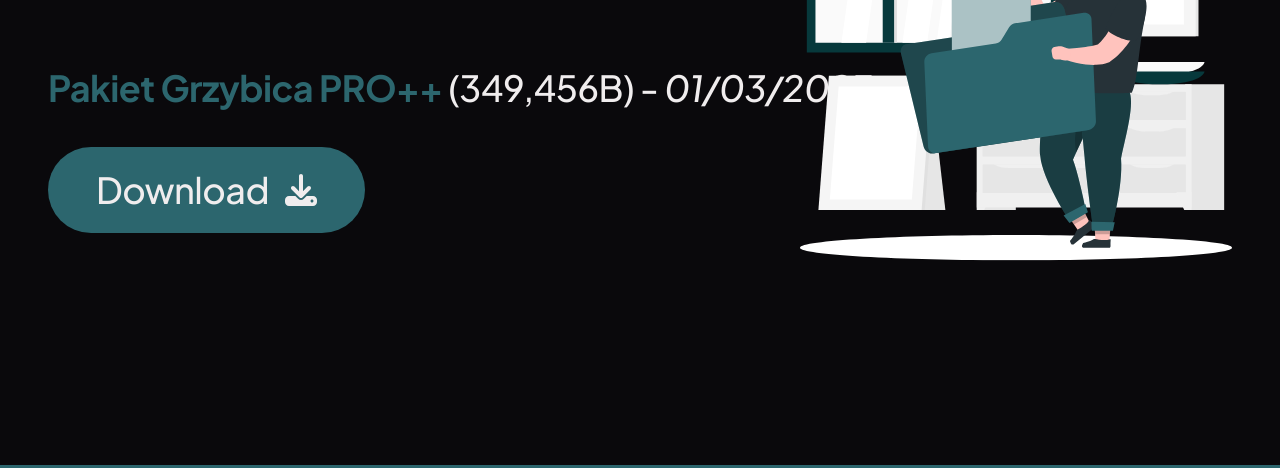
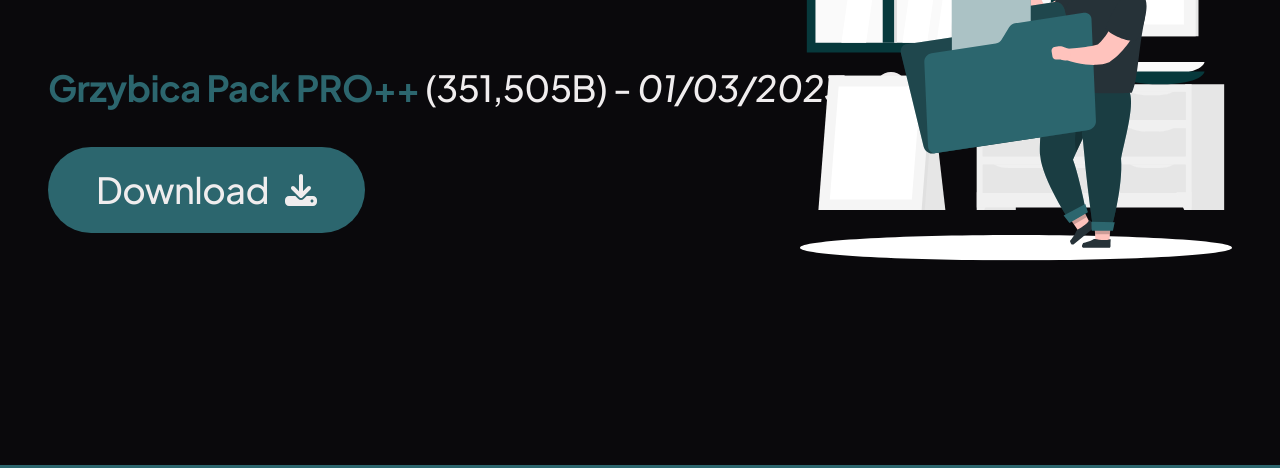
Before and after one commit to MuchaSsak/Grzybica, a website with bundled scripts: page index.html in a window 1280 px wide. Shown: the part 3279-3747 px from the top of the page. Built offline with nearby package versions, Linux system fonts and the light colour scheme; files whose address does not match are found by name.

Commit message:
Commit 1.0.1

```diff
--- a/index.html
+++ b/index.html
@@ -223,11 +223,11 @@
             <div class="space-y-8 pb-4 mt-16 -translate-y-4">
                 <div class="flex flex-row items-center justify-center xl:justify-start">
                     <h3 class="md:text-[2.25rem] text-[1.6875rem]">
-                        <span class="text-primaryCyan500 font-bold">Pakiet Grzybica PRO++</span> (349,456B) - <span class="italic">01/03/2023</span>
+                        <span class="text-primaryCyan500 font-bold">Grzybica Pack PRO++</span> (351,505B) - <span class="italic">01/03/2023</span>
                         <img id="info-scroll-btn-2" title="View more information about Grzybica PRO++" class="info-scroll-btn w-8 h-8 inline md:ml-[1.5rem] ml-[1rem] cursor-pointer -translate-y-[0.25rem]" src="img/info-icon.svg">
                     </h3>
                 </div>
-                <a href="downloads/Pakiet Grzybica PRO++.7z" download="Pakiet Grzybica PRO++.7z" class="download-btn flex flex-row items-center w-fit mx-auto xl:mx-0 bg-primaryCyan500 md:text-[2.25rem] text-[1.6875rem]  rounded-full py-4 px-12">Download<img class="w-8 h-8 inline ml-[1rem]" src="img/download-icon.svg"></a>
+                <a href="downloads/Grzybica Pack PRO++.7z" download="Grzybica Pack PRO++.7z" class="download-btn flex flex-row items-center w-fit mx-auto xl:mx-0 bg-primaryCyan500 md:text-[2.25rem] text-[1.6875rem]  rounded-full py-4 px-12">Download<img class="w-8 h-8 inline ml-[1rem]" src="img/download-icon.svg"></a>
             </div>
             <!-- Image download vector -->
             <img class="absolute overflow-hidden hidden xl:block top-[50%] -translate-y-[50%] right-0" src="img/download-vector.svg">
```
Also changed, not shown: 2 other files.
